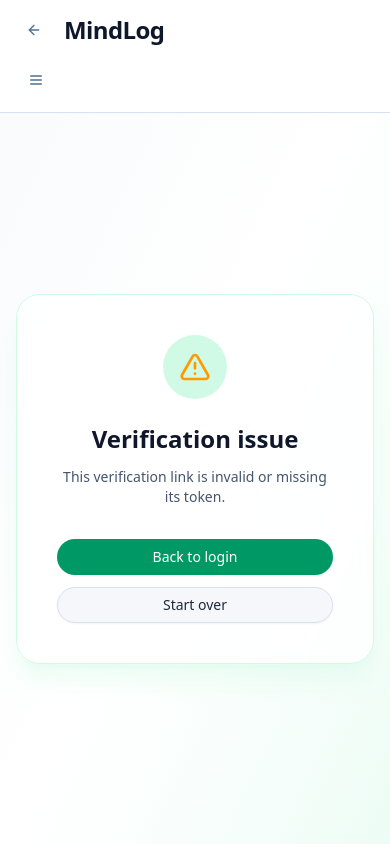
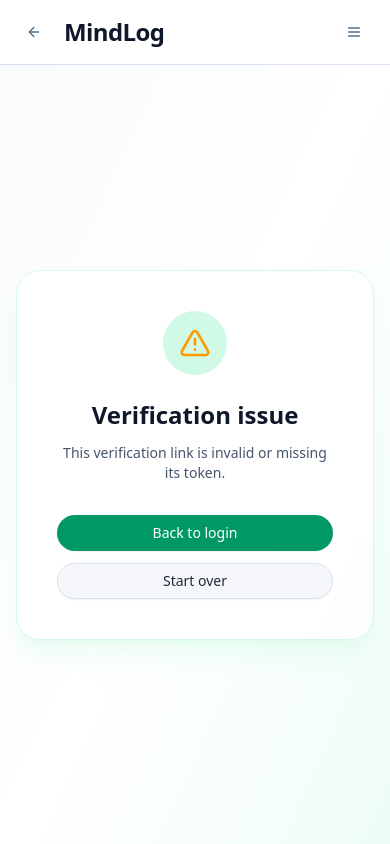
Before and after one commit to vedant-radke/MindLog, a Next.js app in the folder client/: page /verify in a window 390 px wide. Built offline with nearby package versions, Linux system fonts and the light colour scheme; sample sign-in values are in the browser's storage.

Commit message:
toggle button navbar responsiveness

```diff
--- a/client/src/app/componenets/Navbar.tsx
+++ b/client/src/app/componenets/Navbar.tsx
@@ -53,7 +53,7 @@
 
   return (
     <nav className="sticky top-0 z-50 w-full border-b border-[#d6e1f1] bg-white/90 px-4 py-3 backdrop-blur">
-      <div className="mx-auto flex w-full max-w-6xl flex-col gap-3 lg:flex-row lg:items-center lg:justify-between">
+      <div className="mx-auto flex w-full max-w-6xl items-center justify-between gap-3">
         <div className="flex items-center gap-3">
           {canGoBack ? (
             <Button
@@ -75,15 +75,26 @@
           </Link>
         </div>
 
-        <div className="flex items-center justify-between gap-3">
+        <Button
+          variant="ghost"
+          size="icon"
+          className="inline-flex h-10 w-10 items-center justify-center text-[#4f6f8f] hover:bg-[#eef2f9] md:hidden"
+          onClick={toggleMenu}
+          aria-label="Toggle menu"
+          aria-expanded={isMenuOpen}
+        >
+          {isMenuOpen ? (
+            <X className="h-5 w-5" />
+          ) : (
+            <Menu className="h-5 w-5" />
+          )}
+        </Button>
+
         <nav className="hidden flex-wrap items-center gap-2 md:flex">
           <Link href="/journal" className={getLinkClasses("/journal")}>
             My Journals
           </Link>
-            <Link
-              href="/journal/new"
-              className={getLinkClasses("/journal/new")}
-            >
+          <Link href="/journal/new" className={getLinkClasses("/journal/new")}>
             Write New
           </Link>
           <Link href="/chat" className={getLinkClasses("/chat")}>
@@ -100,22 +111,6 @@
             Logout
           </Button>
         </nav>
-
-          <Button
-            variant="ghost"
-            size="icon"
-            className="inline-flex h-10 w-10 items-center justify-center text-[#4f6f8f] hover:bg-[#eef2f9] md:hidden"
-            onClick={toggleMenu}
-            aria-label="Toggle menu"
-            aria-expanded={isMenuOpen}
-          >
-            {isMenuOpen ? (
-              <X className="h-5 w-5" />
-            ) : (
-              <Menu className="h-5 w-5" />
-            )}
-          </Button>
-        </div>
       </div>
 
       <div
```
Lines whose indentation alone changed are shown as unchanged.
